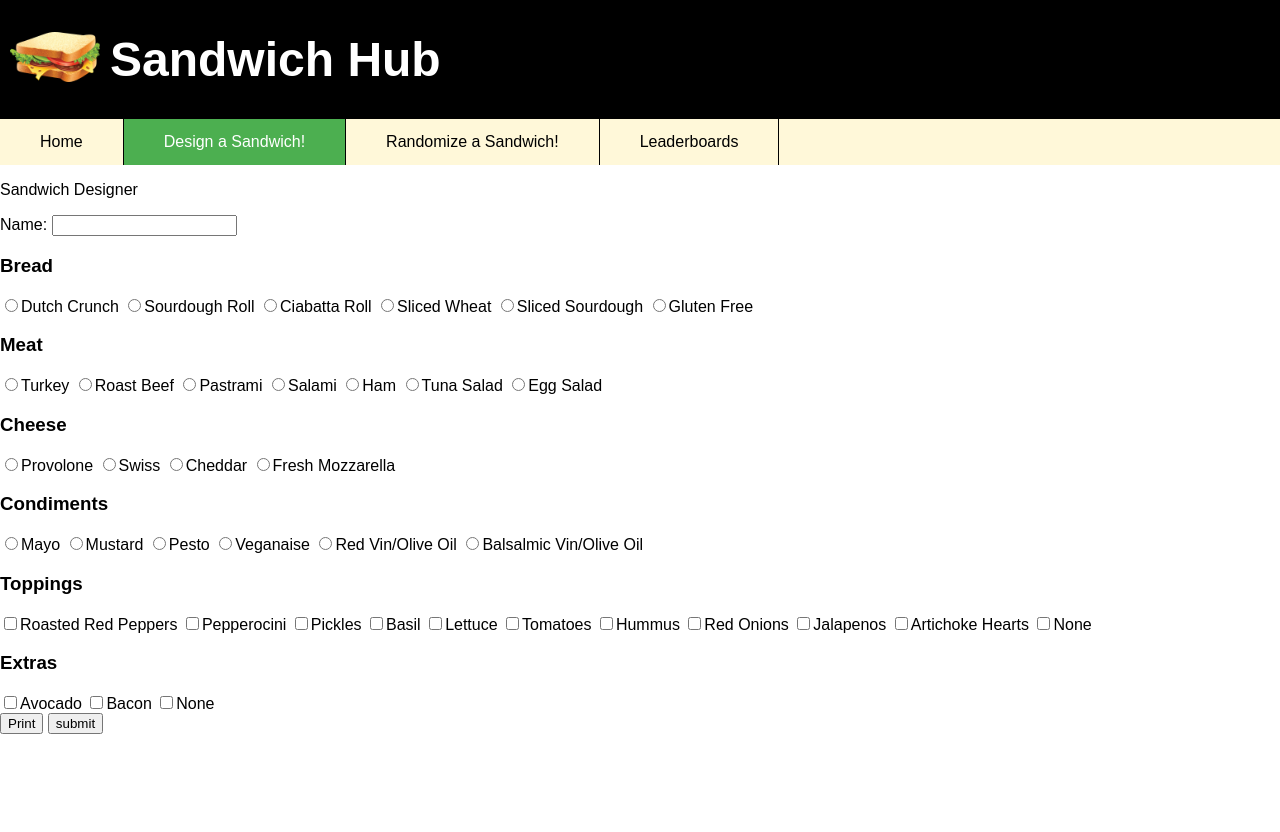
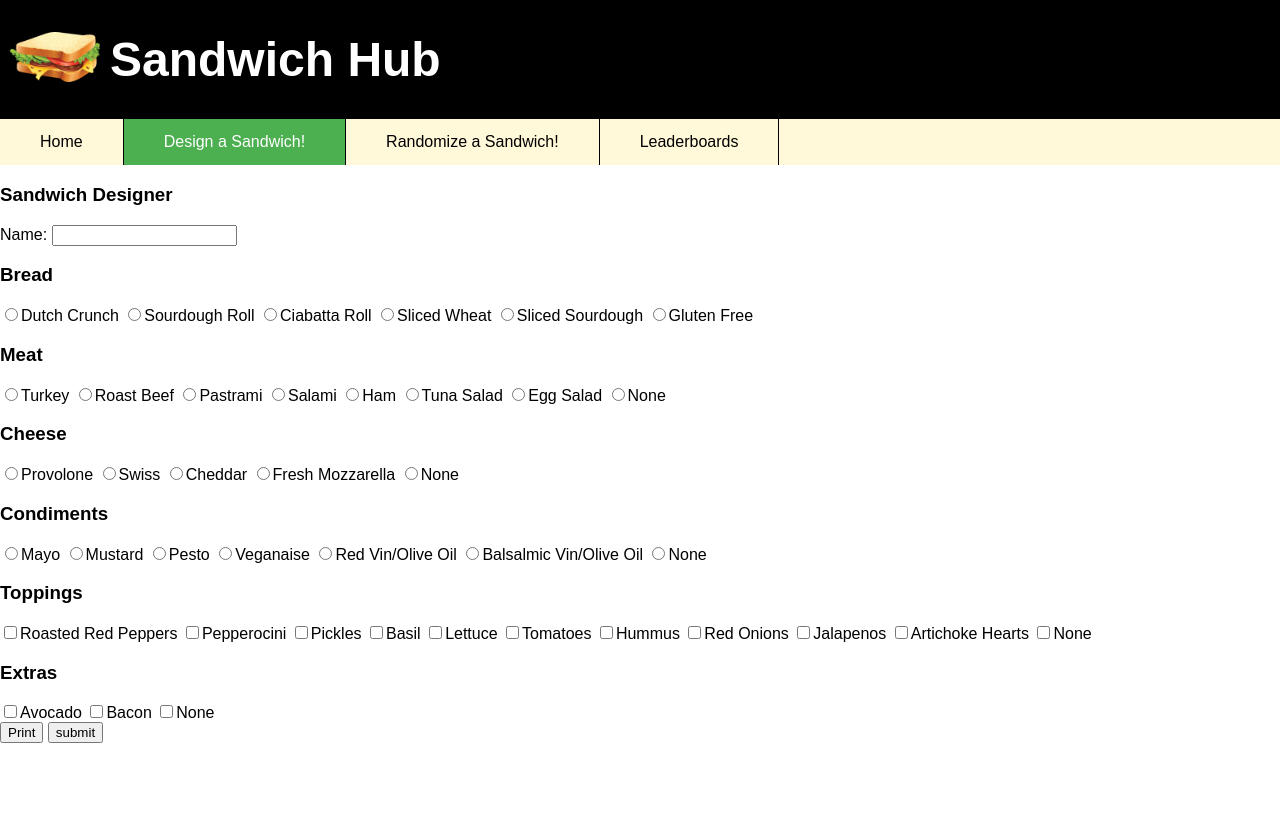
Before and after one commit to andrewliu19/LWHS-Sandwich-Hub, a PHP site: page /subsites/designer/index.php in a window 1280 px wide. Run offline with PHP 8.4, Linux system fonts and the light colour scheme.

```diff
--- a/subsites/designer/index.php
+++ b/subsites/designer/index.php
@@ -21,64 +21,70 @@
   <li><a href="../leaderboards/index.php">Leaderboards</a></li>
 </ul>
 
-<p> Sandwich Designer </p>
+<h3> Sandwich Designer </h3>
 
 <form action="submit.php" method="post">
 Name: <input type="text" name="name"><br>
 
   <h3>Bread</h3>
   <label>
-    <input type="radio" class="radio" value="Dutch Crunch, " name="bread[]" />Dutch Crunch</label>
+    <input type="radio" class="radio" value="Dutch Crunch" name="bread[]" />Dutch Crunch</label>
   <label>
-    <input type="radio" class="radio" value="Sourdough Roll, " name="bread[]" />Sourdough Roll</label>
+    <input type="radio" class="radio" value="Sourdough Roll" name="bread[]" />Sourdough Roll</label>
   <label>
-    <input type="radio" class="radio" value="Ciabatta Roll, " name="bread[]" />Ciabatta Roll</label>
+    <input type="radio" class="radio" value="Ciabatta Roll" name="bread[]" />Ciabatta Roll</label>
   <label>
-    <input type="radio" class="radio" value="Sliced Wheat, " name="bread[]" />Sliced Wheat</label>
+    <input type="radio" class="radio" value="Sliced Wheat" name="bread[]" />Sliced Wheat</label>
   <label>
-    <input type="radio" class="radio" value="Sliced Sourdough, " name="bread[]" />Sliced Sourdough</label>
+    <input type="radio" class="radio" value="Sliced Sourdough" name="bread[]" />Sliced Sourdough</label>
   <label>
-    <input type="radio" class="radio" value="Gluten Free, " name="bread[]" />Gluten Free</label>
+    <input type="radio" class="radio" value="Gluten Free" name="bread[]" />Gluten Free</label>
 
 
  <h3>Meat</h3>
   <label>
-    <input type="radio" class="radio" value="Turkey, " name="meat[]" />Turkey</label>
+    <input type="radio" class="radio" value="Turkey" name="meat[]" />Turkey</label>
   <label>
-    <input type="radio" class="radio" value="Roast Beef, " name="meat[]" />Roast Beef</label>
+    <input type="radio" class="radio" value="Roast Beef" name="meat[]" />Roast Beef</label>
   <label>
-    <input type="radio" class="radio" value="Pastrami, " name="meat[]" />Pastrami</label>
+    <input type="radio" class="radio" value="Pastrami" name="meat[]" />Pastrami</label>
  <label>
-    <input type="radio" class="radio" value="Salami, " name="meat[]" />Salami</label>
+    <input type="radio" class="radio" value="Salami" name="meat[]" />Salami</label>
  <label>
-    <input type="radio" class="radio" value="Ham, " name="meat[]" />Ham</label>
+    <input type="radio" class="radio" value="Ham" name="meat[]" />Ham</label>
  <label>
-    <input type="radio" class="radio" value="Tuna Salad, " name="meat[]" />Tuna Salad</label>
+    <input type="radio" class="radio" value="Tuna Salad" name="meat[]" />Tuna Salad</label>
  <label>
-    <input type="radio" class="radio" value="Egg Salad, " name="meat[]" />Egg Salad</label>
+    <input type="radio" class="radio" value="Egg Salad" name="meat[]" />Egg Salad</label>
+  <label>
+    <input type="radio" class="radio" value="None" name="meat[]" />None</label>
 
 <h3>Cheese</h3>
  <label>
-    <input type="radio" class="radio" value="Provolone, " name="cheese[]" />Provolone</label>
+    <input type="radio" class="radio" value="Provolone" name="cheese[]" />Provolone</label>
 <label>
-    <input type="radio" class="radio" value="Swiss, " name="cheese[]" />Swiss</label>
+    <input type="radio" class="radio" value="Swiss" name="cheese[]" />Swiss</label>
 <label>
-    <input type="radio" class="radio" value="Cheddar, " name="cheese[]" />Cheddar</label>
+    <input type="radio" class="radio" value="Cheddar" name="cheese[]" />Cheddar</label>
 <label>
-    <input type="radio" class="radio" value="Fresh Mozzarella, " name="cheese[]" />Fresh Mozzarella</label>
+    <input type="radio" class="radio" value="Fresh Mozzarella" name="cheese[]" />Fresh Mozzarella</label>
+<label>
+    <input type="radio" class="radio" value="None" name="cheese[]" />None</label>
 <h3>Condiments</h3>
 <label>
-    <input type="radio" class="radio" value="Mayo, " name="condiments[]" />Mayo</label>
+    <input type="radio" class="radio" value="Mayo" name="condiments[]" />Mayo</label>
 <label>
-    <input type="radio" class="radio" value="Mustard, " name="condiments[]" />Mustard</label>
+    <input type="radio" class="radio" value="Mustard" name="condiments[]" />Mustard</label>
 <label>
-    <input type="radio" class="radio" value="Pesto, " name="condiments[]" />Pesto</label>
+    <input type="radio" class="radio" value="Pesto" name="condiments[]" />Pesto</label>
 <label>
-    <input type="radio" class="radio" value="Veganaise, " name="condiments[]" />Veganaise</label>
+    <input type="radio" class="radio" value="Veganaise" name="condiments[]" />Veganaise</label>
 <label>
-    <input type="radio" class="radio" value="Red Vin/Olive Oil, " name="condiments[]" />Red Vin/Olive Oil</label>
+    <input type="radio" class="radio" value="Red Vin/Olive Oil" name="condiments[]" />Red Vin/Olive Oil</label>
 <label>
-    <input type="radio" class="radio" value="Balsalmic Oil/Olive Oil, " name="condiments[]" />Balsalmic Vin/Olive Oil</label>
+    <input type="radio" class="radio" value="Balsalmic Oil/Olive Oil" name="condiments[]" />Balsalmic Vin/Olive Oil</label>
+<label>
+    <input type="radio" class="radio" value="None" name="condiments[]" />None</label>
 <h3>Toppings</h3>
 <label>
     <input type="checkbox" class="radio" value="Roasted Red Peppers, " name="toppings[]" />Roasted Red Peppers</label>
```
Also changed, not shown: subsites/leaderboards/index.php (+49 -1 lines).
